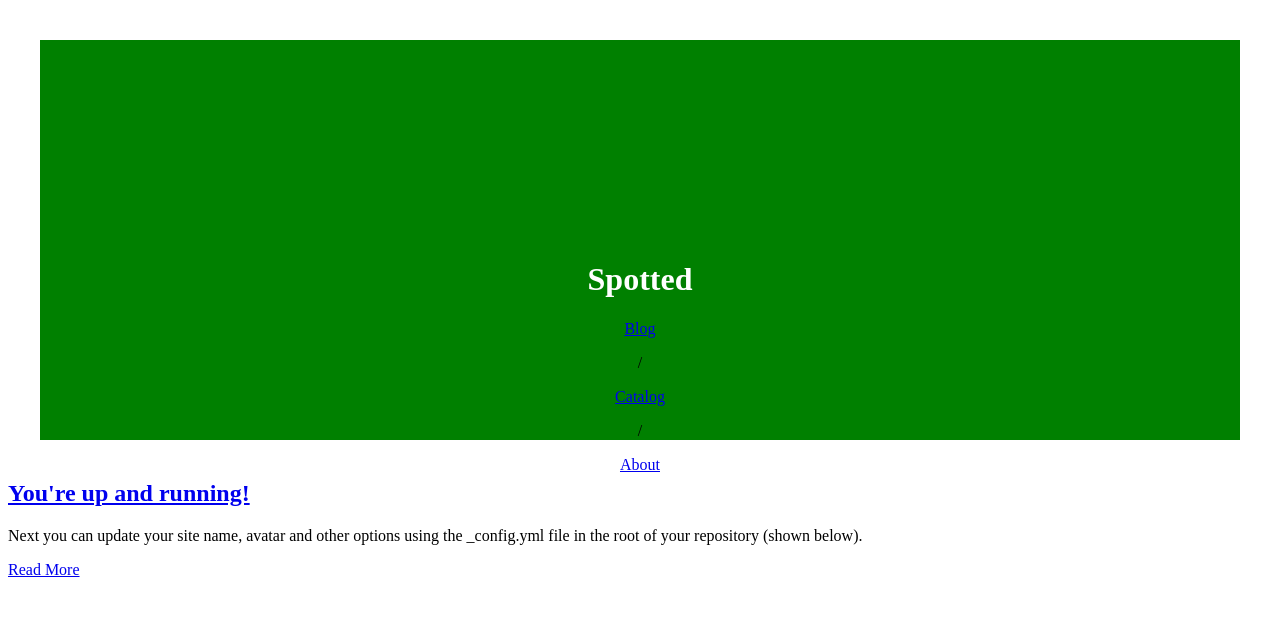
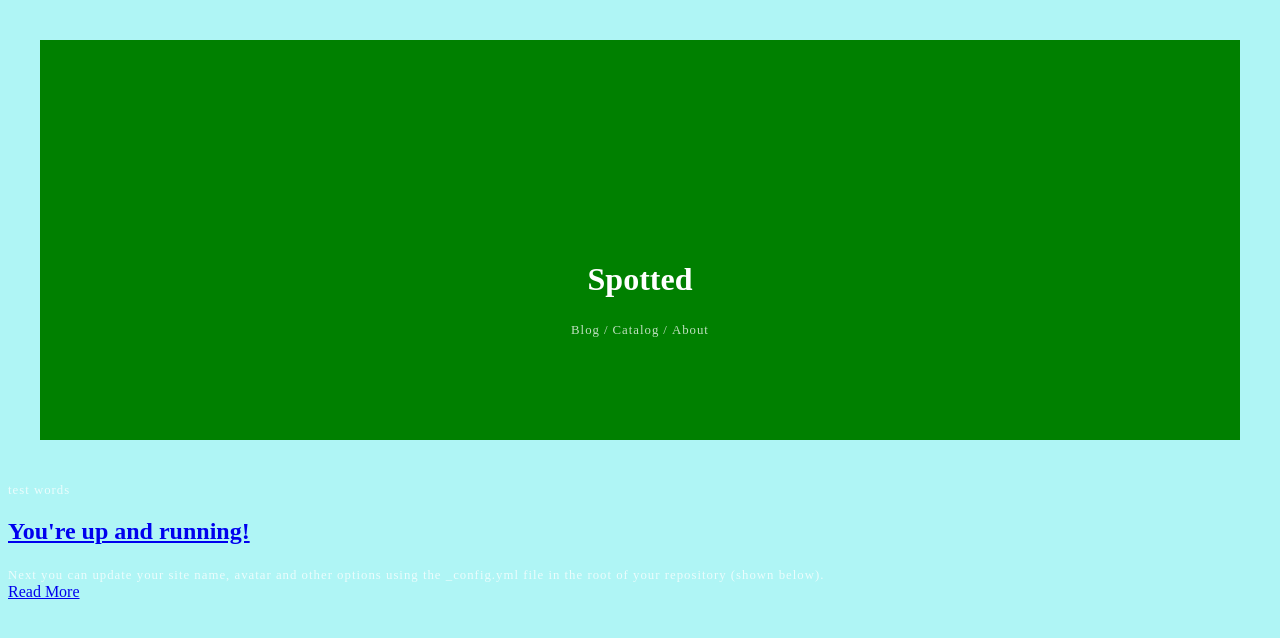
Before and after one commit to qjack001/Spotted, a Jekyll site: the page built from index.html, in a window 1280 px wide. Shown: the top 638 px of the page. Built offline with Jekyll 4.4.1, drawn with Linux system fonts in a browser that asks for light colours.

Commit message:
update navigation styling

```diff
--- a/_layouts/default.html
+++ b/_layouts/default.html
@@ -14,7 +14,7 @@
             <div class="header" style="background-color:green;width:95%;margin:40px auto;height:100px;text-align:center;padding-top:200px;padding-bottom:100px;">  <!-- repace with image -->
                 <h1 style="color:white;">Spotted</h1> <!-- replace with logo -->
                 <nav>
-                    <a href="app_logo.png">Blog</a> <!-- repace with actual nav -->
+                    <a href="app_logo.png">Blog</a> <!-- repace with actual links -->
                     <p>/</p>
                     <a href="app_logo.png">Catalog</a>
                     <p>/</p>
@@ -22,7 +22,7 @@
                 </nav>
             </div>
         </header>
-
+        <p>test words</p>
 
         <div id="main" role="main" class="container">
             {{ content }}
--- a/style.css
+++ b/style.css
@@ -6,7 +6,9 @@
     --background: #aff5f5;
     --green: #63ab50;
     --black: #000000;
+    --white: #ffffff;
     --soft-black: rgba(0, 0, 0, 0.75);
+    --soft-white: rgba(255, 255, 255, 0.75);
 
     --bp-mobile: 600px;
     --bp-tablet: 600px;
@@ -15,3 +17,18 @@
     --lydian: Lydian, serif;
     --apercu: Apercu, sans-serif;
 }
+
+html
+{
+    margin: 0;
+    background-color: var(--background);
+}
+
+nav > a, p
+{
+    color: var(--soft-white);
+    text-decoration: none;
+    letter-spacing: 1px;
+    font-size: 0.8rem;
+    display: inline;
+}
```
Also changed, not shown: 1 other file.
